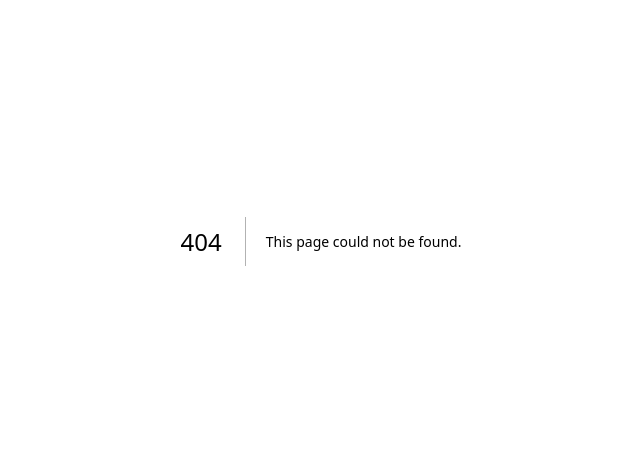
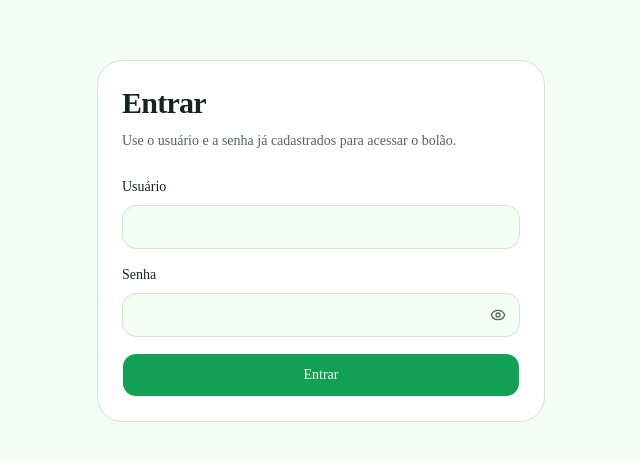
Before and after one commit to BrunoAseff/worldcup-pickems, a Next.js app: page /login in a window 1280 px wide. Before the commit this address had no page. Shown: the part 159-620 px from the top of the page, without its empty margins (319-959 px from the left). Built offline with nearby package versions, Linux system fonts and the light colour scheme; no server answers.

Commit message:
feat: add login page

```diff
--- /dev/null
+++ b/app/login/actions.ts
@@ -0,0 +1,59 @@
+"use server";
+
+import { and, eq } from "drizzle-orm";
+import { redirect } from "next/navigation";
+import { loginSchema } from "@/lib/auth/login-schema";
+import { createUserSession, deleteCurrentSession } from "@/lib/auth/session";
+import { verifyPassword } from "@/lib/auth/password";
+import { db } from "@/lib/db/client";
+import { users } from "@/lib/db/schema";
+
+export type LoginActionState = {
+  error: string | null;
+  fieldErrors: {
+    username?: string[];
+    password?: string[];
+  };
+};
+
+export const loginAction = async (
+  _previousState: LoginActionState,
+  formData: FormData,
+): Promise<LoginActionState> => {
+  const parsed = loginSchema.safeParse({
+    username: formData.get("username"),
+    password: formData.get("password"),
+  });
+
+  if (!parsed.success) {
+    return {
+      error: "Revise os campos e tente novamente.",
+      fieldErrors: parsed.error.flatten().fieldErrors,
+    };
+  }
+
+  const username = parsed.data.username.toLowerCase();
+  const [user] = await db
+    .select({
+      id: users.id,
+      passwordHash: users.passwordHash,
+    })
+    .from(users)
+    .where(and(eq(users.username, username), eq(users.isActive, true)))
+    .limit(1);
+
+  if (!user || !verifyPassword(parsed.data.password, user.passwordHash)) {
+    return {
+      error: "Usuário ou senha inválidos.",
+      fieldErrors: {},
+    };
+  }
+
+  await createUserSession(user.id);
+  redirect("/");
+};
+
+export const logoutAction = async () => {
+  await deleteCurrentSession();
+  redirect("/login");
+};
--- /dev/null
+++ b/app/login/page.tsx
@@ -0,0 +1,28 @@
+import { redirect } from "next/navigation";
+import { Card, CardContent, CardDescription, CardHeader, CardTitle } from "@/components/ui/card";
+import { LoginForm } from "@/components/auth/login-form";
+import { getCurrentSession } from "@/lib/auth/session";
+
+export default async function LoginPage() {
+  const session = await getCurrentSession();
+
+  if (session) {
+    redirect("/");
+  }
+
+  return (
+    <main className="flex min-h-screen items-center justify-center px-6 py-16">
+      <Card className="w-full max-w-md">
+        <CardHeader className="gap-2">
+          <CardTitle className="text-3xl">Entrar</CardTitle>
+          <CardDescription className="text-sm leading-6">
+            Use o usuário e a senha já cadastrados para acessar o bolão.
+          </CardDescription>
+        </CardHeader>
+        <CardContent>
+          <LoginForm />
+        </CardContent>
+      </Card>
+    </main>
+  );
+}
--- /dev/null
+++ b/components/auth/login-form.tsx
@@ -0,0 +1,113 @@
+"use client";
+
+import { Eye, EyeOff } from "lucide-react";
+import { useActionState, useState, useTransition } from "react";
+import { loginAction, type LoginActionState } from "@/app/login/actions";
+import { loginSchema } from "@/lib/auth/login-schema";
+import { Button } from "@/components/ui/button";
+import { Input } from "@/components/ui/input";
+import { Label } from "@/components/ui/label";
+
+const initialLoginState: LoginActionState = {
+  error: null,
+  fieldErrors: {},
+};
+
+export function LoginForm() {
+  const [state, formAction] = useActionState(loginAction, initialLoginState);
+  const [isPending, startTransition] = useTransition();
+  const [showPassword, setShowPassword] = useState(false);
+  const [values, setValues] = useState({
+    username: "",
+    password: "",
+  });
+  const [clientFieldErrors, setClientFieldErrors] = useState<{
+    username?: string[];
+    password?: string[];
+  }>({});
+
+  const handleSubmit = (event: React.FormEvent<HTMLFormElement>) => {
+    event.preventDefault();
+
+    const parsed = loginSchema.safeParse(values);
+
+    if (!parsed.success) {
+      setClientFieldErrors(parsed.error.flatten().fieldErrors);
+      return;
+    }
+
+    setClientFieldErrors({});
+
+    const formData = new FormData();
+    formData.set("username", parsed.data.username);
+    formData.set("password", parsed.data.password);
+
+    startTransition(() => {
+      formAction(formData);
+    });
+  };
+
+  const usernameError = clientFieldErrors.username?.[0] ?? state.fieldErrors.username?.[0];
+  const passwordError = clientFieldErrors.password?.[0] ?? state.fieldErrors.password?.[0];
+
+  return (
+    <form onSubmit={handleSubmit} className="flex flex-col gap-4" noValidate>
+      <div className="flex flex-col gap-2">
+        <Label htmlFor="username">Usuário</Label>
+        <Input
+          id="username"
+          name="username"
+          type="text"
+          autoComplete="username"
+          value={values.username}
+          onChange={(event) =>
+            setValues((current) => ({
+              ...current,
+              username: event.target.value,
+            }))
+          }
+        />
+        {usernameError ? <p className="text-sm text-destructive">{usernameError}</p> : null}
+      </div>
+
+      <div className="flex flex-col gap-2">
+        <Label htmlFor="password">Senha</Label>
+        <div className="relative">
+          <Input
+            id="password"
+            name="password"
+            type={showPassword ? "text" : "password"}
+            autoComplete="current-password"
+            value={values.password}
+            onChange={(event) =>
+              setValues((current) => ({
+                ...current,
+                password: event.target.value,
+              }))
+            }
+            className="pr-11"
+          />
+          <button
+            type="button"
+            className="absolute inset-y-0 right-0 flex w-11 items-center justify-center text-muted-foreground transition-colors hover:text-foreground"
+            onClick={() => setShowPassword((current) => !current)}
+            aria-label={showPassword ? "Ocultar senha" : "Mostrar senha"}
+          >
+            {showPassword ? <EyeOff className="size-4" /> : <Eye className="size-4" />}
+          </button>
+        </div>
+        {passwordError ? <p className="text-sm text-destructive">{passwordError}</p> : null}
+      </div>
+
+      {state.error ? (
+        <div className="rounded-lg border border-destructive/20 bg-destructive/8 px-3 py-2 text-sm text-destructive">
+          {state.error}
+        </div>
+      ) : null}
+
+      <Button type="submit" className="h-11 w-full" disabled={isPending}>
+        {isPending ? "Entrando..." : "Entrar"}
+      </Button>
+    </form>
+  );
+}
```
